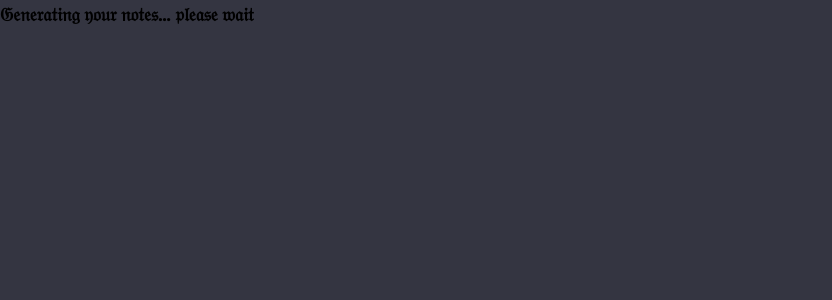
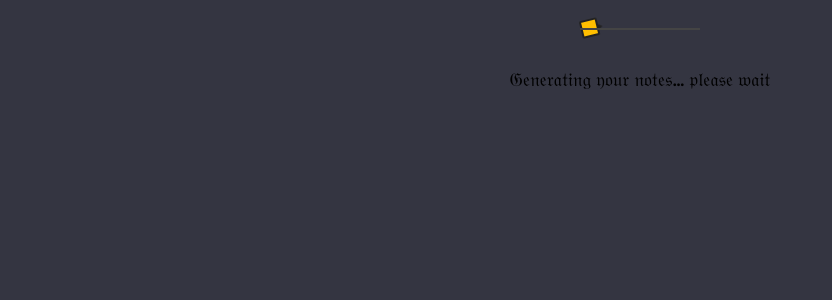
Before and after one commit to divyanshpandit/note-x, a Flask app: page /status/1 in a window 1280 px wide. Shown: the top 300 px of the page, without its empty margins (0-832 px from the left). Run offline with Flask 3, Linux system fonts and the light colour scheme.

Commit message:
Update style.css

```diff
--- a/app/static/style.css
+++ b/app/static/style.css
@@ -262,3 +262,154 @@ body {
     opacity: 1;
   }
 }
+/* ---------- Generating animation ---------- */
+.gen-card {
+  text-align: center;
+  padding: 2rem 1rem;
+}
+
+.pencil-wrapper {
+  position: relative;
+  width: 120px;
+  height: 30px;
+  margin: 0 auto 1.3rem;
+}
+
+.pencil {
+  width: 18px;
+  height: 18px;
+  border-radius: 2px;
+  background: #ffbf00;
+  border: 2px solid #222;
+  position: absolute;
+  top: 0;
+  left: 0;
+  transform-origin: 9px 9px;
+  animation: pencil-draw 3.2s linear infinite;
+}
+
+.pencil::after {           /* tip */
+  content: "";
+  position: absolute;
+  right: -6px;
+  top: 4px;
+  width: 0;
+  height: 0;
+  border-left: 6px solid #222;
+  border-top: 4px solid transparent;
+  border-bottom: 4px solid transparent;
+}
+
+.line {
+  position: absolute;
+  top: 9px;
+  left: 0;
+  width: 100%;
+  height: 2px;
+  background: #444;
+  overflow: hidden;
+}
+
+.line::before {
+  content: "";
+  position: absolute;
+  width: 100%;
+  height: 100%;
+  background: #444;
+  transform: translateX(-100%);
+  animation: line-reveal 3.2s linear infinite;
+}
+
+@keyframes pencil-draw {
+  0%   { transform: translateX(0)   rotate(-20deg); }
+  10%  { transform: translateX(5%)  rotate(-10deg); }
+  50%  { transform: translateX(85%) rotate( 12deg); }
+  100% { transform: translateX(0)   rotate(-20deg); }
+}
+
+@keyframes line-reveal {
+  0%   { transform: translateX(-100%); }
+  50%  { transform: translateX(0); }
+  100% { transform: translateX(100%); }
+}
+
+/* message text */
+.gen-msg {
+  font-weight: 500;
+  letter-spacing: .2px;
+}
+/* ---------- pencil animation ---------- */
+.gen-card {
+  text-align: center;
+  padding: 1.2rem 0;
+}
+
+.pencil-wrapper {
+  position: relative;
+  width: 120px;
+  height: 30px;
+  margin: 0 auto 1rem;
+}
+
+.pencil {
+  width: 18px;
+  height: 18px;
+  border-radius: 2px;
+  background: #ffbf00;
+  border: 2px solid #222;
+  position: absolute;
+  top: 0;
+  left: 0;
+  transform-origin: 9px 9px;
+  animation: pencil-draw 3.2s linear infinite;
+}
+
+.pencil::after { /* pencil tip */
+  content: "";
+  position: absolute;
+  right: -6px;
+  top: 4px;
+  width: 0;
+  height: 0;
+  border-left: 6px solid #222;
+  border-top: 4px solid transparent;
+  border-bottom: 4px solid transparent;
+}
+
+.line {
+  position: absolute;
+  top: 9px;
+  left: 0;
+  width: 100%;
+  height: 2px;
+  background: #444;
+  overflow: hidden;
+}
+
+.line::before {
+  content: "";
+  position: absolute;
+  width: 100%;
+  height: 100%;
+  background: #444;
+  transform: translateX(-100%);
+  animation: line-reveal 3.2s linear infinite;
+}
+
+@keyframes pencil-draw {
+  0%   { transform: translateX(0)   rotate(-20deg); }
+  10%  { transform: translateX(5%)  rotate(-10deg); }
+  50%  { transform: translateX(85%) rotate( 12deg); }
+  100% { transform: translateX(0)   rotate(-20deg); }
+}
+
+@keyframes line-reveal {
+  0%   { transform: translateX(-100%); }
+  50%  { transform: translateX(0); }
+  100% { transform: translateX(100%); }
+}
+
+.gen-msg {
+  font-weight: 500;
+  letter-spacing: .2px;
+}
```
